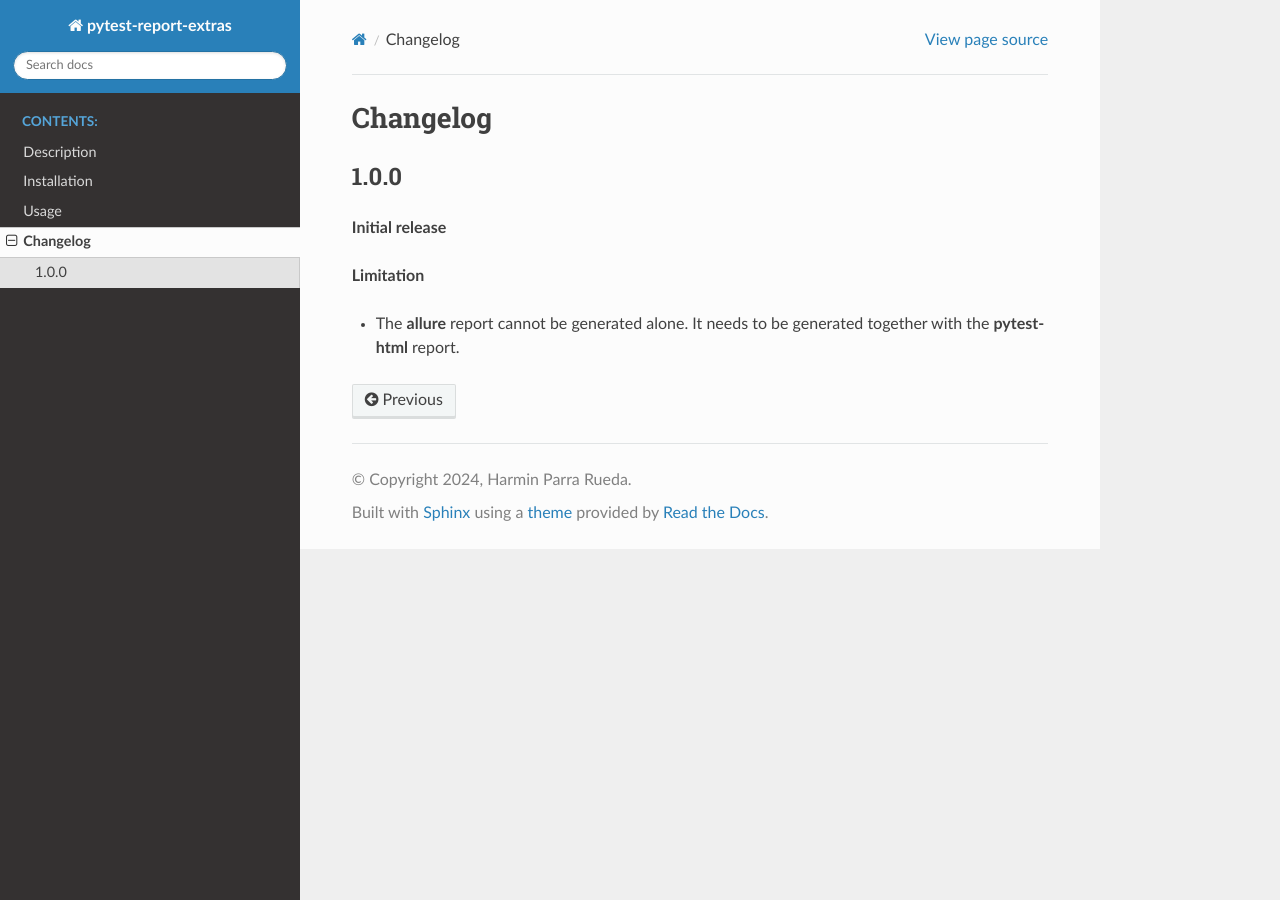
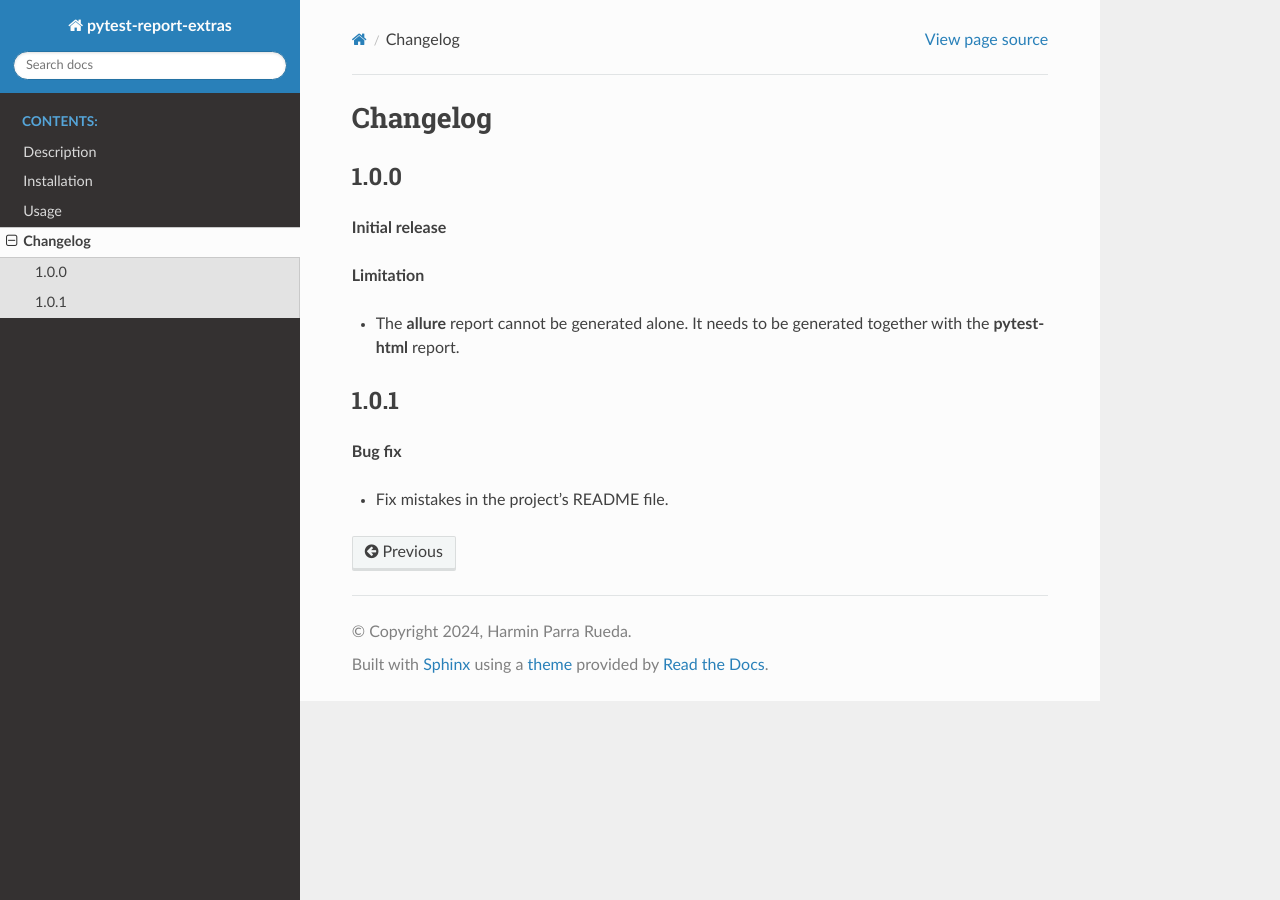
Before and after one commit to harmin-parra/pytest-report-extras, a Sphinx documentation site: the page built from docs/changelog.rst, in a window 1280 px wide. Built offline with Sphinx 7.4.7 and the Read the Docs theme 3.1.0, drawn with Linux system fonts in a browser that asks for light colours.

Commit message:
update changelog

```diff
--- a/docs/changelog.rst
+++ b/docs/changelog.rst
@@ -11,3 +11,11 @@ Changelog
 **Limitation**
 
 * The **allure** report cannot be generated alone. It needs to be generated together with the **pytest-html** report.
+
+
+1.0.1
+=====
+
+**Bug fix**
+
+* Fix mistakes in the project's README file.
```
